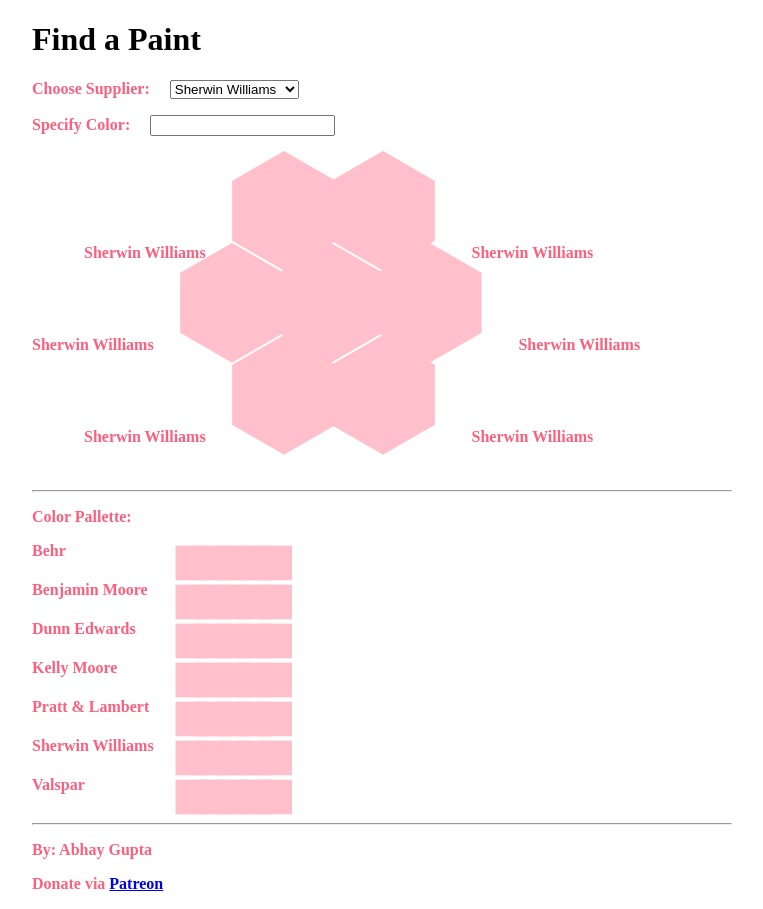
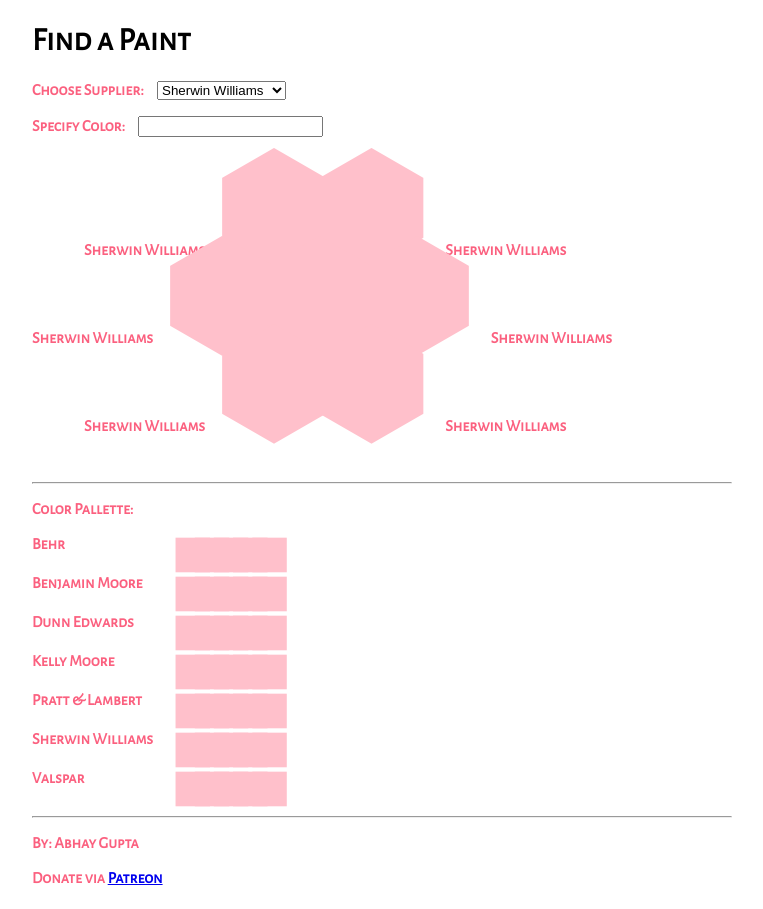
Before and after one commit to ab12gu/paint-comparision, a Flask app: page / in a window 1280 px wide. Shown: the whole page, without its empty margins (258-1021 px from the left). After the commit the page ends 885 px from the top, so only its background shows below. Run offline with Flask 2, Linux system fonts and the light colour scheme.

Commit message:
Fix bug on font

```diff
--- a/docs/index.html
+++ b/docs/index.html
@@ -3,7 +3,7 @@
     <head>
         <title> Find a Paint</title>
         <link rel="stylesheet" href="../static/styles.css">
-        <link href='https://fonts.googleapis.com/css?famigitly=Alegreya Sans SC' rel='stylesheet'>
+        <link href='https://fonts.googleapis.com/css?family=Alegreya Sans SC' rel='stylesheet'>
         <link rel="icon" type="image/png" href="../static/color-palette.png"/>
     </head>
     <body>
--- a/templates/main.html
+++ b/templates/main.html
@@ -3,7 +3,7 @@
     <head>
         <title> Find a Paint</title>
         <link rel="stylesheet" href="../static/styles.css">
-        <link href='https://fonts.googleapis.com/css?famigitly=Alegreya Sans SC' rel='stylesheet'>
+        <link href='https://fonts.googleapis.com/css?family=Alegreya Sans SC' rel='stylesheet'>
         <link rel="icon" type="image/png" href="../static/color-palette.png"/>
     </head>
     <body>
```
